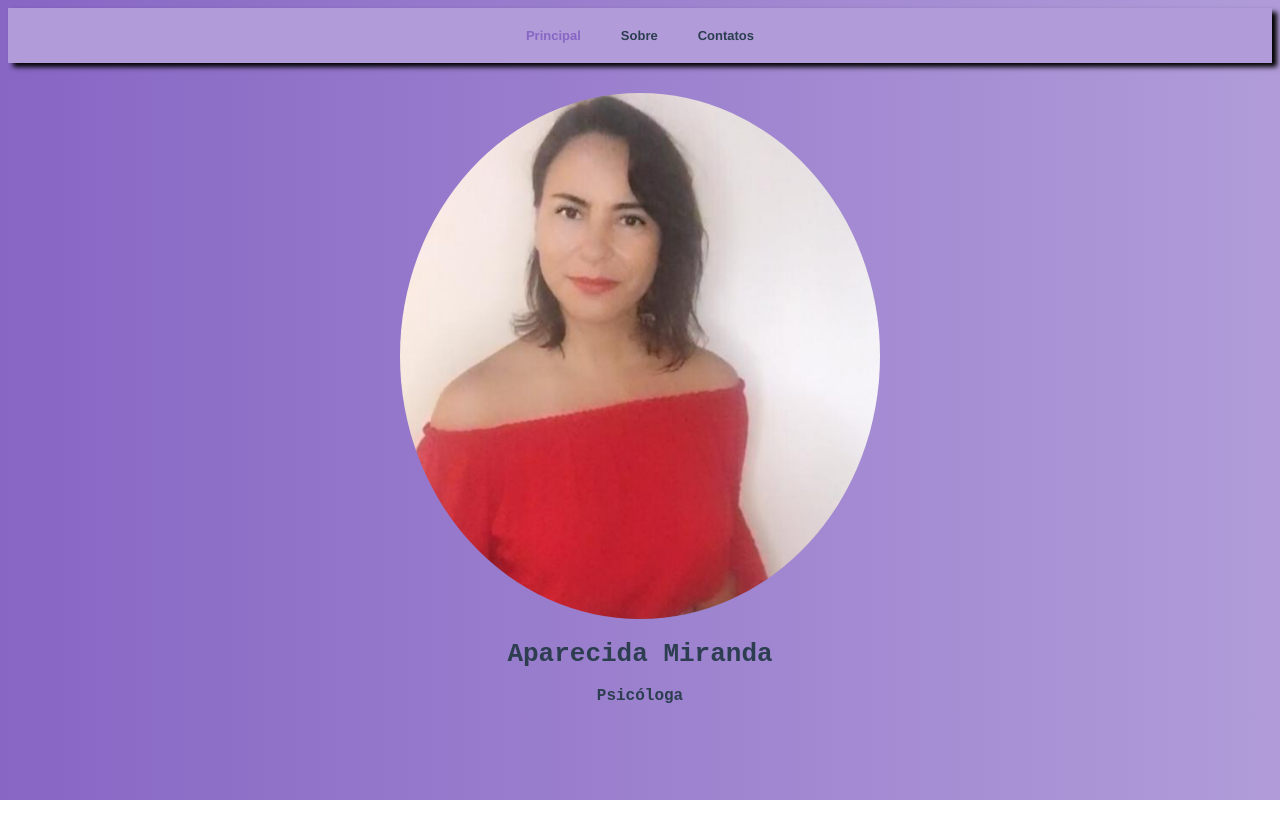
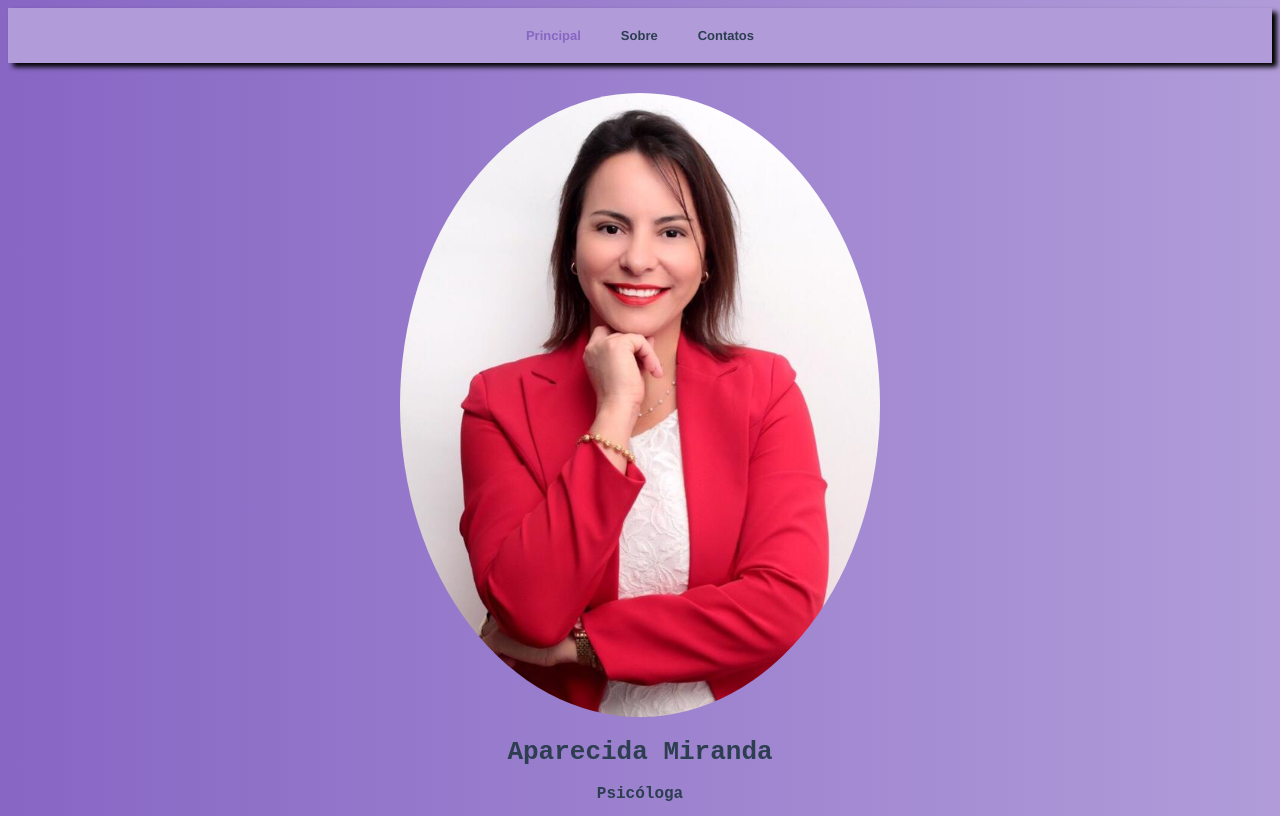
Before and after one commit to julio-villalba/Aparecida, a Vue app: page / in a window 1280 px wide. Built offline with nearby package versions, Linux system fonts and the light colour scheme.

Commit message:
Ajuste foto

```diff
--- a/src/views/HomeView.vue
+++ b/src/views/HomeView.vue
@@ -1,6 +1,6 @@
 <template>
   <div class="home">
-    <img class="foto" src="../assets/foto.jpg" />
+    <img class="foto" src="../assets/foto2.jpg" />
     <h1>Aparecida Miranda</h1>
     <h2>Psicóloga</h2>
   </div>
```
Also changed, not shown: public/index.html (line endings or trailing spaces), src/assets/foto2.jpg (added).
